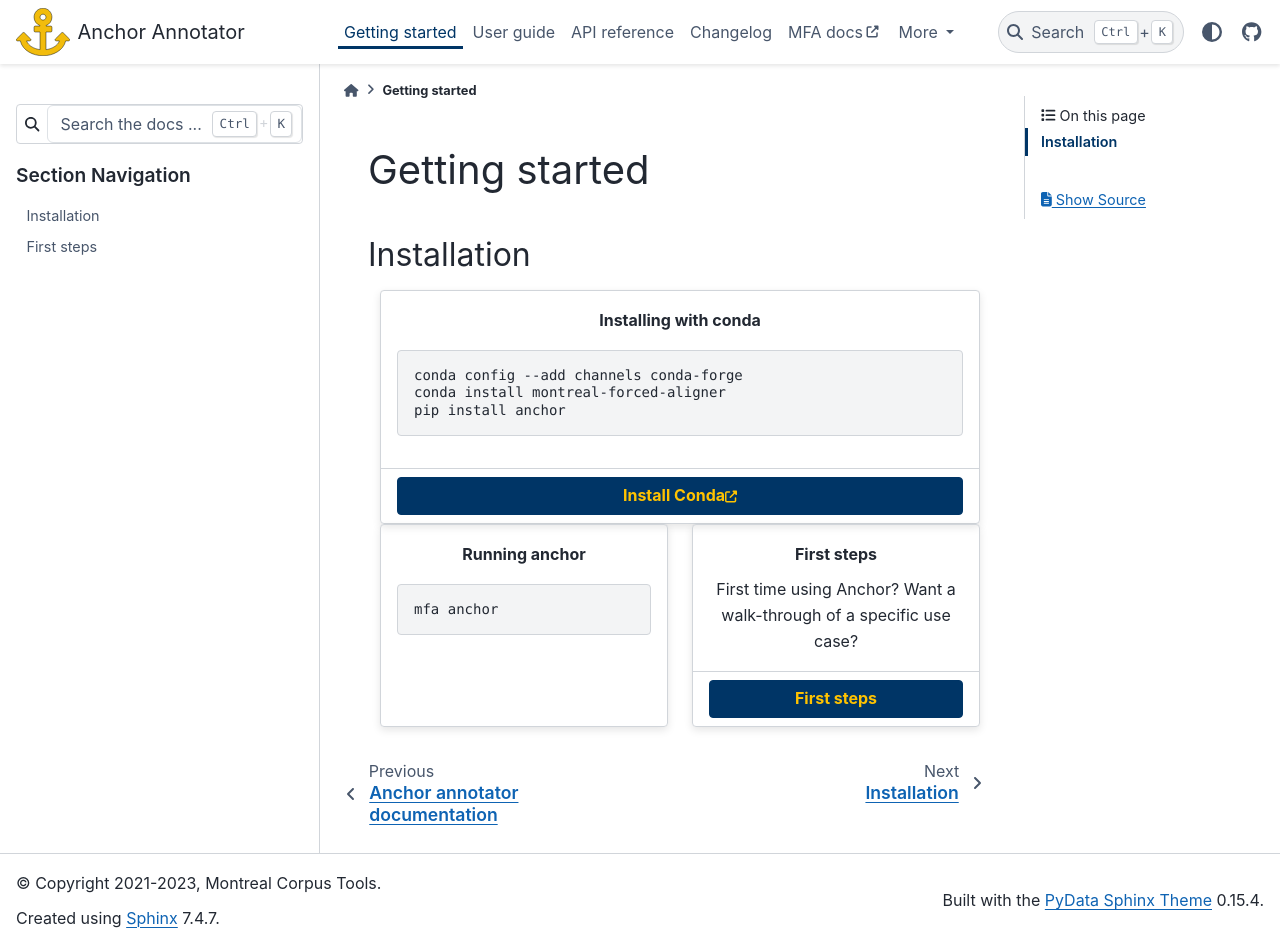
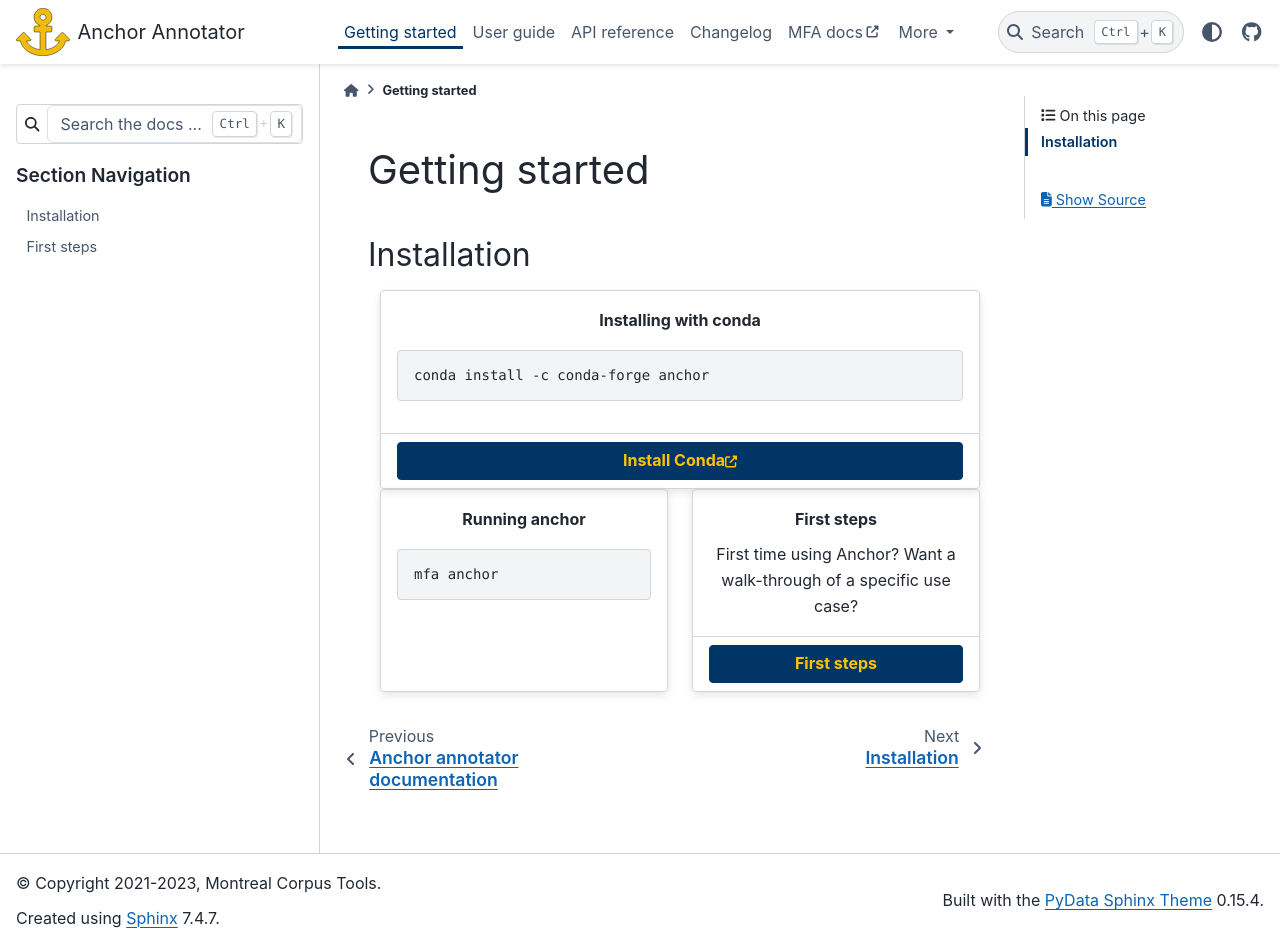
Before and after one commit to MontrealCorpusTools/Anchor-annotator, a Sphinx documentation site: the page built from docs/source/getting_started.rst, in a window 1280 px wide and 947 px high. Built offline with Sphinx 7.4.7 and the PyData theme 0.15.4, drawn with Linux system fonts in a browser that asks for light colours; nearby versions of some CDN libraries.

Commit message:
DOCS: update installation instructions

```diff
--- a/docs/source/getting_started.rst
+++ b/docs/source/getting_started.rst
@@ -16,9 +16,7 @@ Installation
 
        .. code-block:: bash
 
-          conda config --add channels conda-forge
-          conda install montreal-forced-aligner
-          pip install anchor
+          conda install -c conda-forge anchor
 
        +++
 
```
